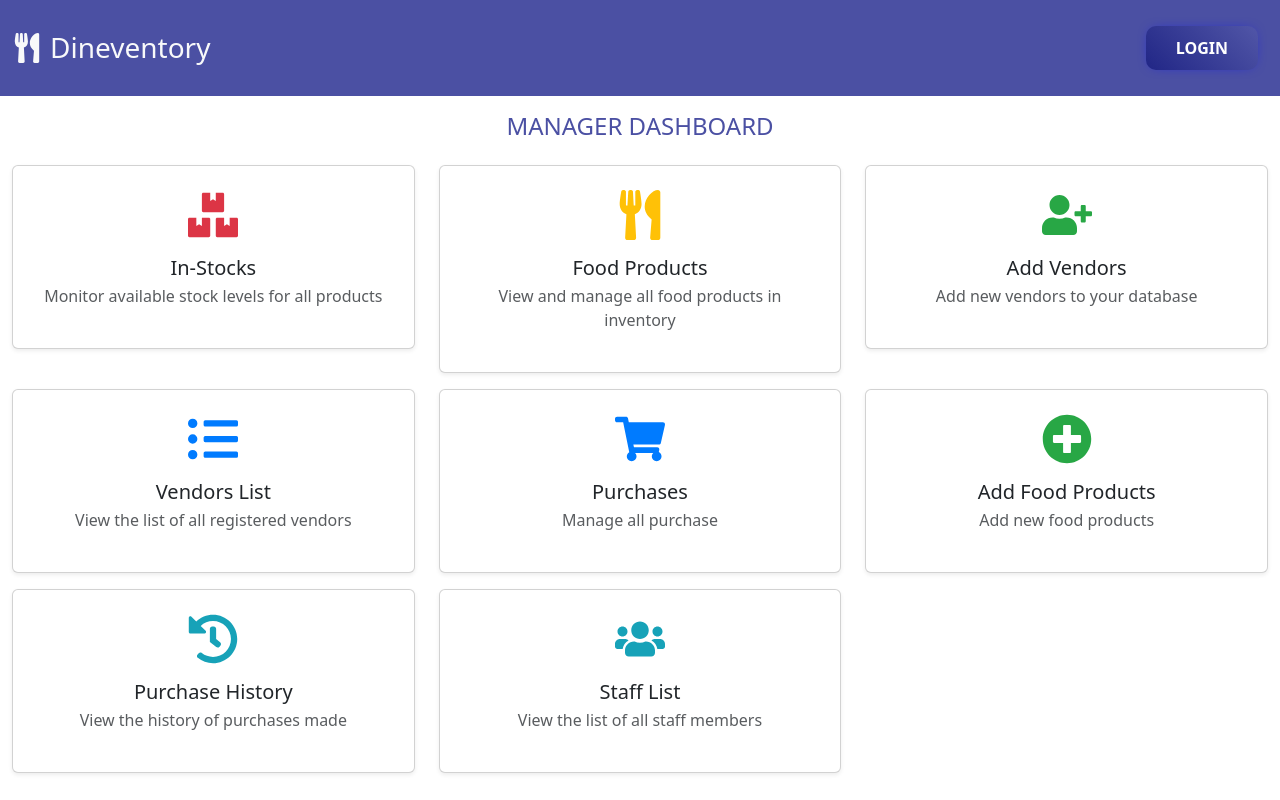
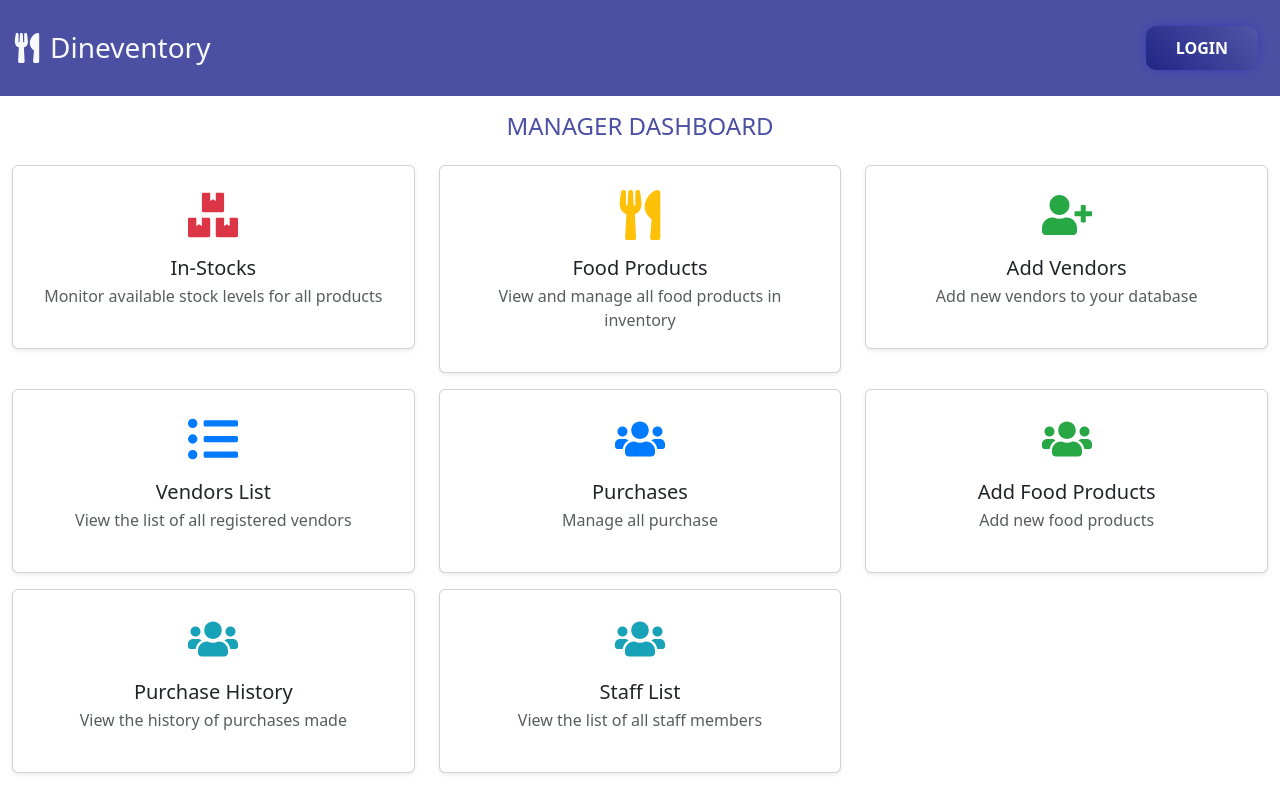
Before and after one commit to madhavan521/Project2frontend, a React (Create React App) app: page /manager in a window 1280 px wide. Built offline with nearby package versions, Linux system fonts and the light colour scheme; no server answers.

Commit message:
Update ManagerDashboard.js

```diff
--- a/src/Components/DashBoard/ManagerDashboard.js
+++ b/src/Components/DashBoard/ManagerDashboard.js
@@ -30,19 +30,19 @@ const ManagerDashboard = () => {
     {
       name: "Purchases",
       description: "Manage all purchase ",
-      icon: <FaShoppingCart size={50} color="#007bff" />,
+      icon: <FaUsers size={50} color="#007bff" />,
       link: "/addstock",
     },
      {
           name: "Add Food Products",
           description: "Add new food products",
-          icon: <FaPlusCircle size={50} color="#28a745" />,
+          icon: <FaUsers size={50} color="#28a745" />,
           link: "/createfood",
         },
         {
           name: "Purchase History",
           description: "View the history of purchases made",
-          icon: <FaHistory size={50} color="#17a2b8" />,
+          icon: <FaUsers size={50} color="#17a2b8" />,
           link: "/stockhistory",
       },
 
```
